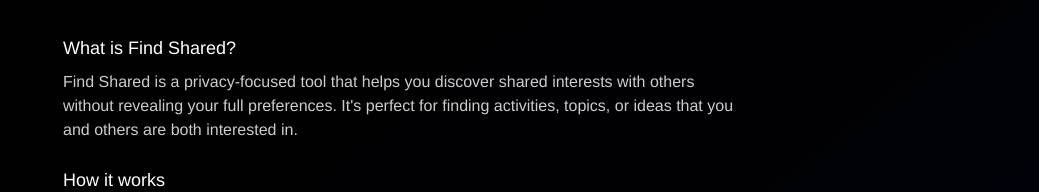
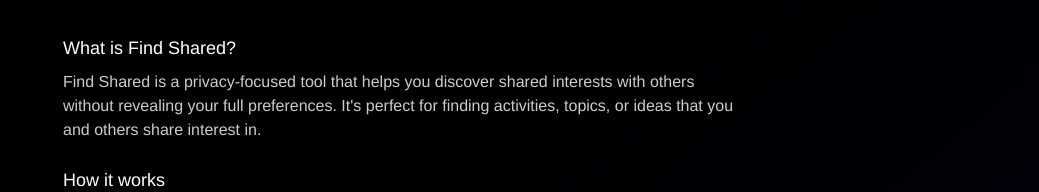
Before and after one commit to dsernst/find-shared, a Next.js app: page /about in a window 1280 px wide. Shown: the part 150-342 px from the top of the page, without its empty margins (241-1280 px from the left). Built offline with nearby package versions, Linux system fonts and the light colour scheme.

Commit message:
/about: Tweak text

```diff
--- a/app/about/page.tsx
+++ b/app/about/page.tsx
@@ -32,7 +32,7 @@
             <p>
               Find Shared is a privacy-focused tool that helps you discover shared interests with
               others without revealing your full preferences. It&apos;s perfect for finding
-              activities, topics, or ideas that you and others are both interested in.
+              activities, topics, or ideas that you and others share interest in.
             </p>
           </section>
 
```
